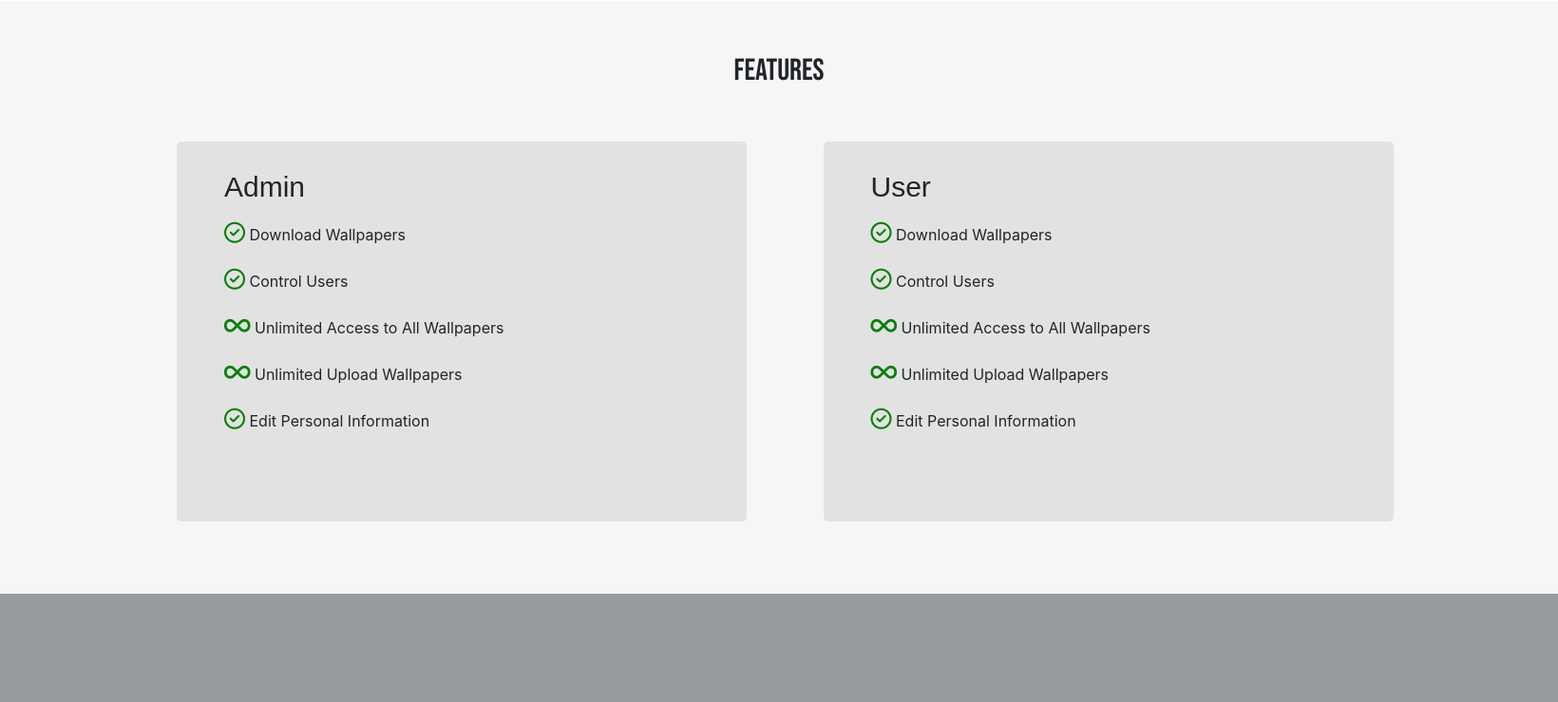
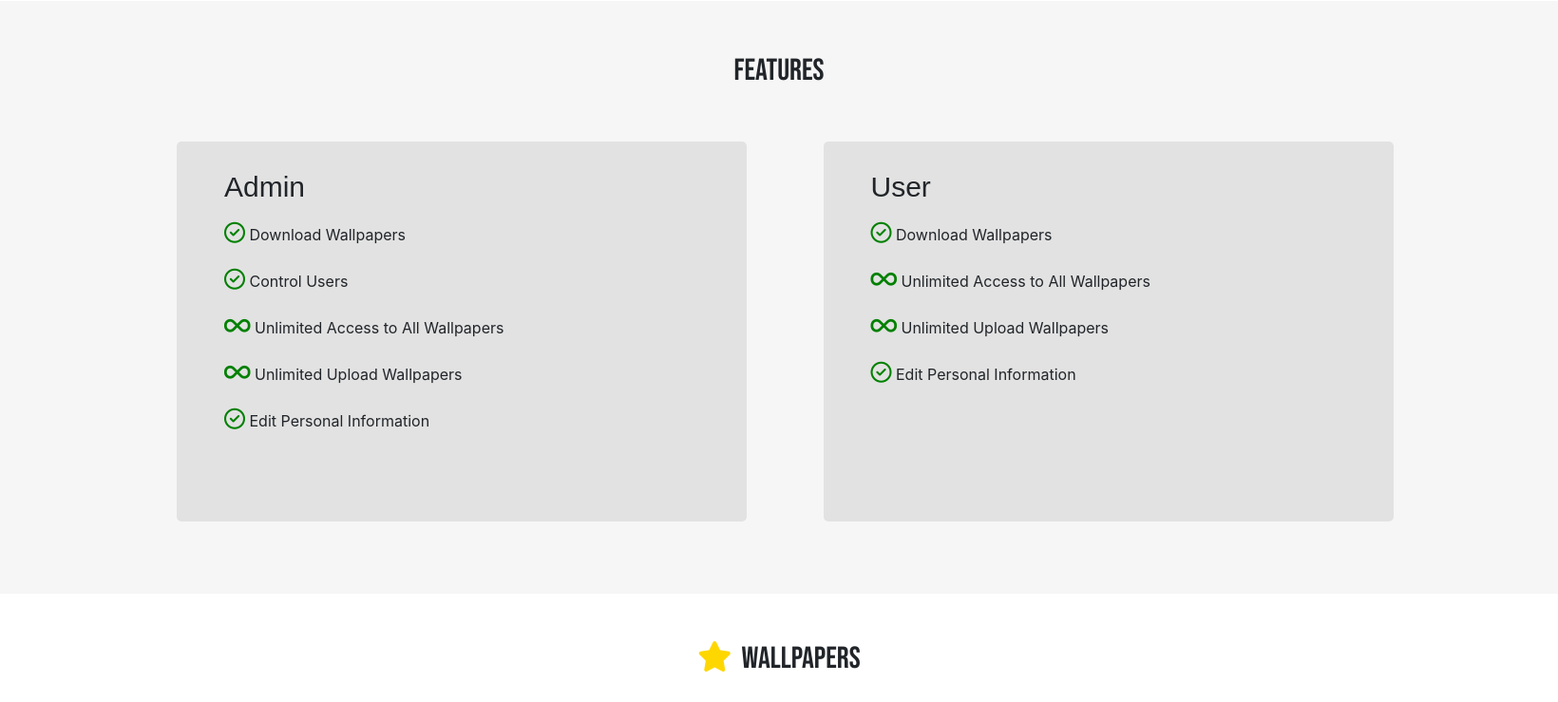
Before and after one commit to JehanKandy/Image-Site, a PHP site: page / in a window 1640 px wide. Shown: the part 1554-2293 px from the top of the page at 95% size. Before the commit the page ends 2179 px from the top, so only its background shows below. Run offline with PHP 8.4, Linux system fonts and the light colour scheme; some libraries are stand-ins or nearby versions; some web fonts are replaced.

Commit message:
Update index.php

```diff
--- a/index.php
+++ b/index.php
@@ -9,21 +9,21 @@
   </ol>
   <div class="carousel-inner">
     <div class="carousel-item active">
-        <img src="images/210902.jpg"  alt="img1">
+        <img src="images/car1.jpg"  alt="img1">
         <div class="carousel-caption d-none d-md-block">
             <h5>HI</h5>
             <p>All</p>
         </div>
     </div>
     <div class="carousel-item">
-    <img src="images/210922.jpg" alt="img1" >
+    <img src="images/car2.jpg" alt="img1" >
         <div class="carousel-caption d-none d-md-block">
             <h5>HI</h5>
             <p>All</p>
         </div>
     </div>
     <div class="carousel-item">
-    <img src="images/211076.jpg" alt="img1" >
+    <img src="images/car3.jpg" alt="img1" >
         <div class="carousel-caption d-none d-md-block">
             <h5>HI</h5>
             <p>All</p>
@@ -74,6 +74,8 @@
   </div>
 </div>
 </div>
+
+
 <div class="home-content">
     <div class="title">
       Features
@@ -112,8 +114,6 @@
                 <div class="box-body-home">
                   <i class='far fa-check-circle' style="color: green; font-size:22px;"></i>
                   Download Wallpapers <br><br>
-                  <i class='far fa-check-circle' style="color: green; font-size:22px;"></i>
-                  Control Users<br><br>
                   <i class='fas fa-infinity' style="color: green; font-size:22px;"></i>
                   Unlimited Access to All Wallpapers<br><br>
                   <i class='fas fa-infinity' style="color: green; font-size:22px;"></i>
@@ -128,6 +128,78 @@
     </div>
 </div>
 
+<div class="top-images">
+  <div class="top-images-title">
+      <i class='fas fa-star' style="color: gold; border:black;"></i>&nbsp; Wallpapers
+  </div>
+  <div class="top-images-body">
+
+    <table>
+      <tr>
+        <td>
+        <div class="top-images-img1">
+          <div class="top-images-img-text">
+            <i class='fas fa-download'></i>
+          </div>
+        </div>
+        </td>
+        <td>
+        <div class="top-images-img2">
+          <div class="top-images-img-text">
+            <i class='fas fa-download'></i>
+          </div>
+        </div>
+        </td>
+        <td>
+        <div class="top-images-img3">
+          <div class="top-images-img-text">
+            <i class='fas fa-download'></i>
+          </div>
+        </div>
+        </td>
+        <td>
+        <div class="top-images-img4">
+          <div class="top-images-img-text">
+            <i class='fas fa-download'></i>
+          </div>
+        </div>
+        </td>
+      </tr>
+      <tr>
+        <td>
+        <div class="top-images-img5">
+          <div class="top-images-img-text">
+            <i class='fas fa-download'></i>
+          </div>
+        </div>
+        </td>
+        <td>
+        <div class="top-images-img6">
+          <div class="top-images-img-text">
+            <i class='fas fa-download'></i>
+          </div>
+        </div>
+        </td>
+        <td>
+        <div class="top-images-img7">
+          <div class="top-images-img-text">
+            <i class='fas fa-download'></i>
+          </div>
+        </div>
+        </td>
+        <td>
+        <div class="top-images-img8">
+          <div class="top-images-img-text">
+            <i class='fas fa-download'></i>
+          </div>
+        </div>
+        </td>
+      </tr>
+    </table>
+  </div>
+</div>
+
+
 
 <script src="https://code.jquery.com/jquery-3.2.1.slim.min.js" integrity="sha384-KJ3o2DKtIkvYIK3UENzmM7KCkRr/rE9/Qpg6aAZGJwFDMVNA/GpGFF93hXpG5KkN" crossorigin="anonymous"></script>
 <script src="https://cdn.jsdelivr.net/npm/popper.js@1.12.9/dist/umd/popper.min.js" integrity="sha384-ApNbgh9B+Y1QKtv3Rn7W3mgPxhU9K/ScQsAP7hUibX39j7fakFPskvXusvfa0b4Q" crossorigin="anonymous"></script>
```
